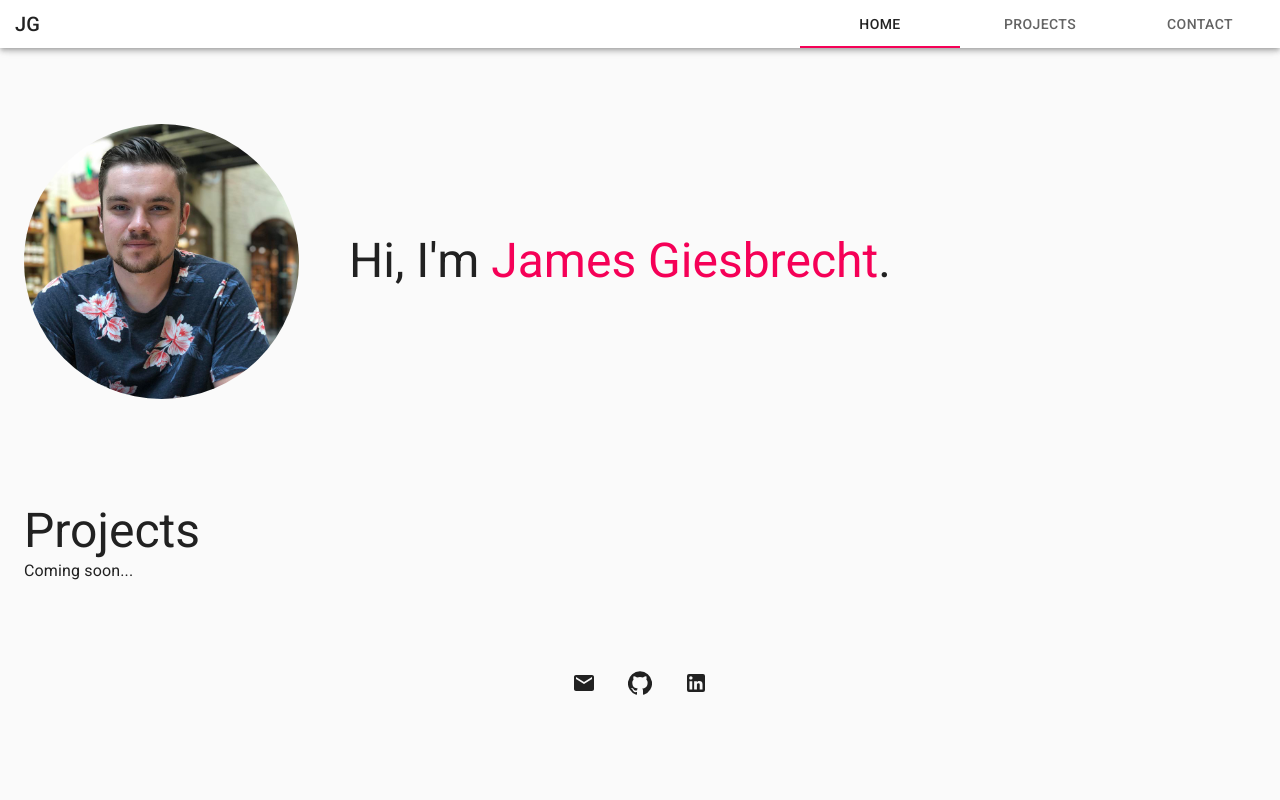
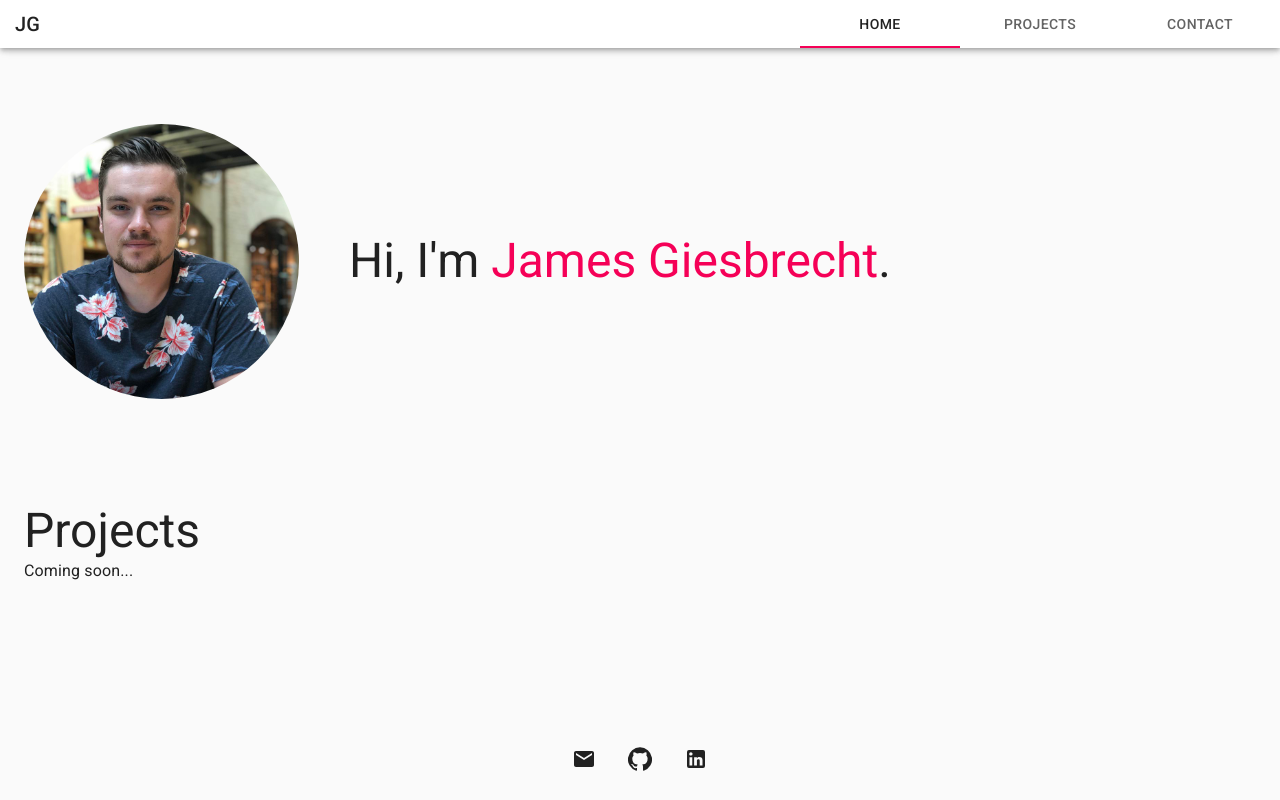
Before and after one commit to JamesGiesbrecht/jamesgiesbrecht.ca, a React (Create React App) app in the folder client/: page / in a window 1280 px wide. Built offline with nearby package versions, Linux system fonts and the light colour scheme.

Commit message:
Fixing sticky footer

```diff
--- a/client/src/components/Layout/Footer.js
+++ b/client/src/components/Layout/Footer.js
@@ -1,12 +1,13 @@
 import React from 'react'
-import { makeStyles, Link } from '@material-ui/core'
+import { makeStyles, Link, Container } from '@material-ui/core'
 // eslint-disable-next-line no-unused-vars
 import { GitHub, Instagram, Mail, LinkedIn, Twitter } from '@material-ui/icons'
 
 const useStyles = makeStyles((theme) => ({
   footer: {
     padding: theme.spacing(3, 2),
-    marginTop: theme.spacing(8),
+    marginTop: 'auto',
+    paddingTop: theme.spacing(8),
     textAlign: 'center',
   },
   icon: {
```
